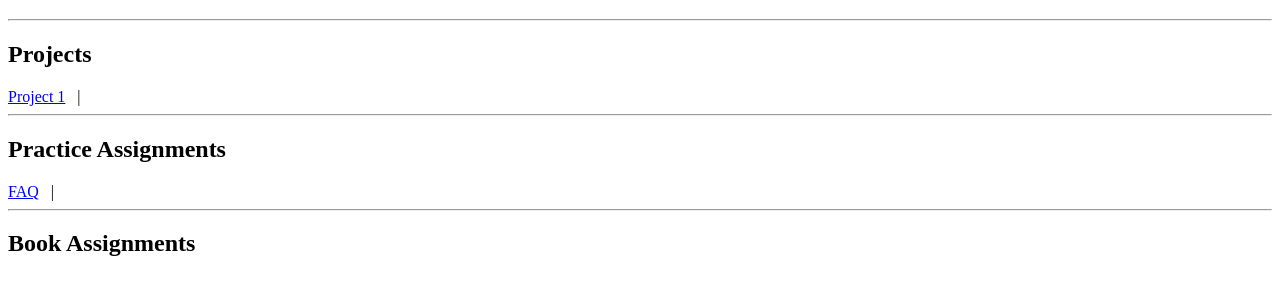
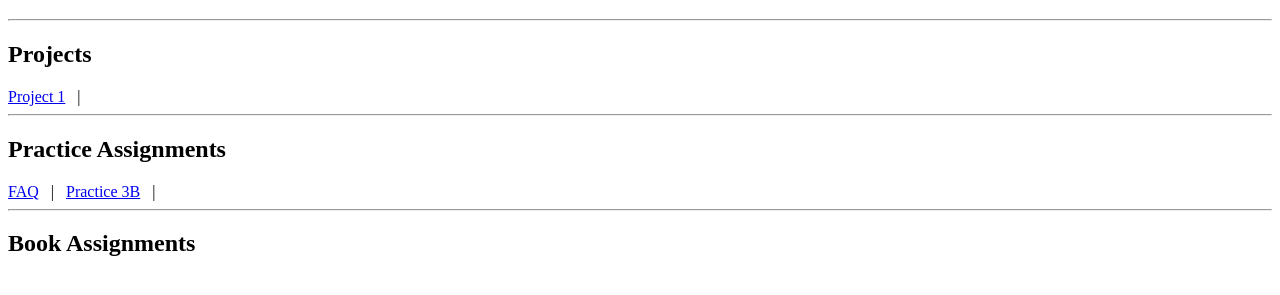
Before and after one commit to zachrhodess/INFO2420, a plain HTML site: page index.html in a window 1280 px wide. Shown: the part 61-356 px from the top of the page. Drawn offline with Linux system fonts and the light colour scheme.

Commit message:
Update index.html

```diff
--- a/index.html
+++ b/index.html
@@ -15,6 +15,8 @@
 <h2>Practice Assignments</h2>
 <a href="FAQ.html">FAQ</a>
 &nbsp;&nbsp;|&nbsp;&nbsp;
+<a href="glossary.html">Practice 3B</a>
+&nbsp;&nbsp;|&nbsp;&nbsp;
 
 <hr />
 <h2>Book Assignments</h2>
```
